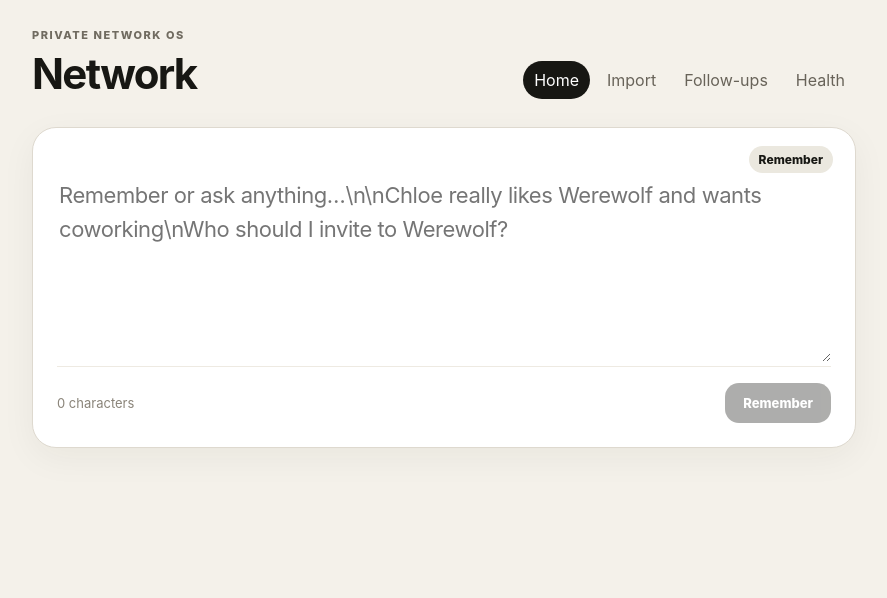
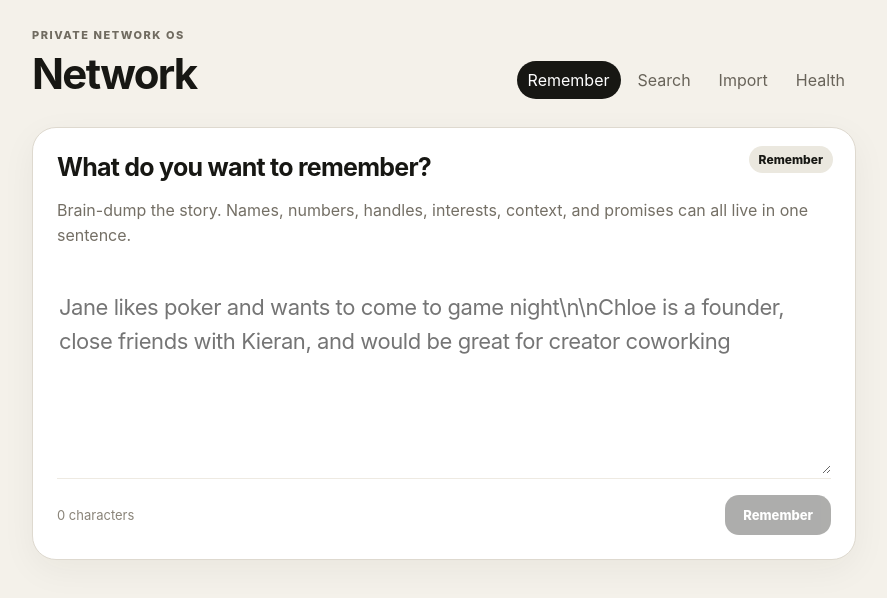
Before and after one commit to thenewyorkgamesproduction-dev/Networkcrm, a Next.js app: page / in a window 1280 px wide. Shown: the top 598 px of the page, without its empty margins (196-1083 px from the left). Built offline with nearby package versions, Linux system fonts and the light colour scheme.

Commit message:
Separate Remember and Search
Split capture and retrieval into dedicated tabs, add live search, improve empty states, and fold follow-ups into Health.

```diff
--- a/app/page.tsx
+++ b/app/page.tsx
@@ -1,8 +1,8 @@
 "use client";
 
-import { useMemo, useState } from "react";
+import { useEffect, useState } from "react";
 
-type Tab = "home" | "import" | "followups" | "health";
+type Tab = "remember" | "search" | "import" | "health";
 type Person = { person_id?: string; name?: string; phone?: string; instagram?: string; summary?: string; importance?: number };
 type SearchResult = { score?: number; person: Person; reasons?: string[]; matching_memories?: Array<{ raw_note?: string }> };
 type Followup = { followup_id: string; task: string; due_date?: string; person?: Person };
@@ -18,61 +18,89 @@ async function crm(action: string, payload: Record<string, unknown> = {}) {
   return data.data;
 }
 
-function looksLikeSearch(value: string) {
-  const text = value.trim().toLowerCase();
-  return text.endsWith("?") || /^(who|show|find|which|people|search|anyone)\b/.test(text);
-}
-
 function copy(value?: string) {
   if (value) navigator.clipboard.writeText(value);
 }
 
 export default function Home() {
-  const [tab, setTab] = useState<Tab>("home");
-  const [command, setCommand] = useState("");
+  const [tab, setTab] = useState<Tab>("remember");
+  const [note, setNote] = useState("");
+  const [query, setQuery] = useState("");
   const [bulk, setBulk] = useState("");
   const [results, setResults] = useState<SearchResult[]>([]);
   const [followups, setFollowups] = useState<Followup[]>([]);
   const [status, setStatus] = useState("");
   const [busy, setBusy] = useState(false);
+  const [searching, setSearching] = useState(false);
 
-  const mode = useMemo(() => looksLikeSearch(command) ? "Search" : "Remember", [command]);
+  useEffect(() => {
+    if (tab !== "search") return;
+    const value = query.trim();
+    if (!value) {
+      setResults([]);
+      setStatus("");
+      return;
+    }
 
-  async function submitCommand() {
-    if (!command.trim()) return;
-    setBusy(true); setStatus("");
-    try {
-      if (looksLikeSearch(command)) {
-        const data = await crm("search_network", { query: command.replace(/\?$/, ""), limit: 40 });
+    const timer = window.setTimeout(async () => {
+      setSearching(true);
+      setStatus("");
+      try {
+        const data = await crm("search_network", { query: value, limit: 40 });
         setResults(data || []);
         setStatus(`${(data || []).length} people found`);
-      } else {
-        const data = await crm("capture_note", { text: command, source: "web command bar" });
-        const name = data?.person?.name || data?.person?.phone || "person";
-        setStatus(`Saved to ${name} ✓`);
-        setCommand("");
+      } catch (error) {
+        setStatus(error instanceof Error ? error.message : "Search failed");
+      } finally {
+        setSearching(false);
       }
-    } catch (error) { setStatus(error instanceof Error ? error.message : "Something went wrong"); }
-    finally { setBusy(false); }
+    }, 350);
+
+    return () => window.clearTimeout(timer);
+  }, [query, tab]);
+
+  async function remember() {
+    if (!note.trim()) return;
+    setBusy(true);
+    setStatus("");
+    try {
+      const data = await crm("capture_note", { text: note, source: "web remember" });
+      const name = data?.person?.name || data?.person?.phone || "person";
+      setStatus(`Saved to ${name} ✓`);
+      setNote("");
+    } catch (error) {
+      setStatus(error instanceof Error ? error.message : "Could not save");
+    } finally {
+      setBusy(false);
+    }
   }
 
   async function importLines() {
     const lines = bulk.split("\n").map(x => x.trim()).filter(Boolean);
     if (!lines.length) return;
-    setBusy(true); setStatus("");
+    setBusy(true);
+    setStatus("");
     try {
       const data = await crm("bulk_capture", { lines, source: "bulk paste" });
       setStatus(`Processed ${data?.processed || lines.length} contacts ✓`);
       setBulk("");
-    } catch (error) { setStatus(error instanceof Error ? error.message : "Import failed"); }
-    finally { setBusy(false); }
+    } catch (error) {
+      setStatus(error instanceof Error ? error.message : "Import failed");
+    } finally {
+      setBusy(false);
+    }
   }
 
   async function loadFollowups() {
-    setBusy(true); setStatus("");
-    try { setFollowups(await crm("get_followups", { status: "Open", limit: 100 }) || []); }
-    catch (error) { setStatus(error instanceof Error ? error.message : "Could not load follow-ups"); }
-    finally { setBusy(false); }
+    setBusy(true);
+    setStatus("");
+    try {
+      setFollowups(await crm("get_followups", { status: "Open", limit: 100 }) || []);
+    } catch (error) {
+      setStatus(error instanceof Error ? error.message : "Could not load follow-ups");
+    } finally {
+      setBusy(false);
+    }
   }
 
   async function complete(id: string) {
@@ -80,25 +108,42 @@ export default function Home() {
     setFollowups(current => current.filter(item => item.followup_id !== id));
   }
 
+  function openTab(next: Tab) {
+    setTab(next);
+    setStatus("");
+    if (next === "health") loadFollowups();
+  }
+
   return (
     <main className="shell">
       <header className="header">
         <div><p className="eyebrow">PRIVATE NETWORK OS</p><h1>Network</h1></div>
         <nav>
-          <button className={tab === "home" ? "active" : ""} onClick={() => setTab("home")}>Home</button>
-          <button className={tab === "import" ? "active" : ""} onClick={() => setTab("import")}>Import</button>
-          <button className={tab === "followups" ? "active" : ""} onClick={() => { setTab("followups"); loadFollowups(); }}>Follow-ups</button>
-          <button className={tab === "health" ? "active" : ""} onClick={() => setTab("health")}>Health</button>
+          <button className={tab === "remember" ? "active" : ""} onClick={() => openTab("remember")}>Remember</button>
+          <button className={tab === "search" ? "active" : ""} onClick={() => openTab("search")}>Search</button>
+          <button className={tab === "import" ? "active" : ""} onClick={() => openTab("import")}>Import</button>
+          <button className={tab === "health" ? "active" : ""} onClick={() => openTab("health")}>Health</button>
         </nav>
       </header>
 
-      {tab === "home" && <>
-        <section className="hero card">
-          <div className="mode">{mode}</div>
-          <textarea value={command} onChange={e => setCommand(e.target.value)} placeholder="Remember or ask anything…\n\nChloe really likes Werewolf and wants coworking\nWho should I invite to Werewolf?" />
-          <div className="commandFooter"><span>{command.length} characters</span><button className="primary" disabled={!command.trim() || busy} onClick={submitCommand}>{busy ? "Working…" : mode}</button></div>
-          {status && <p className="status">{status}</p>}
+      {tab === "remember" && <section className="hero card">
+        <div className="mode">Remember</div>
+        <h2>What do you want to remember?</h2>
+        <p className="muted">Brain-dump the story. Names, numbers, handles, interests, context, and promises can all live in one sentence.</p>
+        <textarea value={note} onChange={e => setNote(e.target.value)} placeholder="Jane likes poker and wants to come to game night\n\nChloe is a founder, close friends with Kieran, and would be great for creator coworking" />
+        <div className="commandFooter"><span>{note.length} characters</span><button className="primary" disabled={!note.trim() || busy} onClick={remember}>{busy ? "Saving…" : "Remember"}</button></div>
+        {status && <p className="status">{status}</p>}
+      </section>}
+
+      {tab === "search" && <>
+        <section className="card searchPanel">
+          <div className="mode">Search</div>
+          <h2>Search your network</h2>
+          <input className="searchInput" autoFocus value={query} onChange={e => setQuery(e.target.value)} placeholder="poker, coworking, founders, who likes Werewolf…" />
+          <div className="searchMeta"><span>{searching ? "Searching…" : status || "Results update as you type"}</span></div>
         </section>
+
+        {query.trim() && !searching && results.length === 0 && <div className="empty card">No matches yet. Try a broader topic or remember someone with this interest.</div>}
 
         {results.length > 0 && <section className="results">
           <div className="sectionTitle"><h2>Best matches</h2><span>{results.length}</span></div>
@@ -134,18 +179,16 @@ export default function Home() {
         {status && <p className="status">{status}</p>}
       </section>}
 
-      {tab === "followups" && <section>
+      {tab === "health" && <section>
+        <section className="card health">
+          <p className="eyebrow">GAMIFICATION</p><h2>Network Health</h2><div className="healthScore">—</div>
+          <p>Your score will reward useful behavior rather than busywork:</p>
+          <ul><li>Logging context about someone</li><li>Adding missing phone or Instagram information</li><li>Inviting a strong-fit person</li><li>Following up with an important relationship</li><li>Recording a meaningful connection between two people</li></ul>
+        </section>
         <div className="sectionTitle"><div><p className="eyebrow">RELATIONSHIP MOMENTUM</p><h2>Open follow-ups</h2></div><button onClick={loadFollowups}>Refresh</button></div>
         {!followups.length && <div className="empty card">Nothing due right now.</div>}
         {followups.map(item => <article className="task card" key={item.followup_id}><div><h3>{item.person?.name || item.person?.phone || "Unknown person"}</h3><p>{item.task}</p><small>{item.due_date || "No due date"}</small></div><button onClick={() => complete(item.followup_id)}>Done</button></article>)}
       </section>}
-
-      {tab === "health" && <section className="card health">
-        <p className="eyebrow">GAMIFICATION</p><h2>Network Health</h2><div className="healthScore">—</div>
-        <p>Your score will reward useful behavior rather than busywork:</p>
-        <ul><li>Logging context about someone</li><li>Adding missing phone or Instagram information</li><li>Inviting a strong-fit person</li><li>Following up with an important relationship</li><li>Recording a meaningful connection between two people</li></ul>
-        <p className="muted">The first version will calculate this after invitation and connection tracking are active.</p>
-      </section>}
     </main>
   );
 }
```
Also changed, not shown: app/globals.css.
